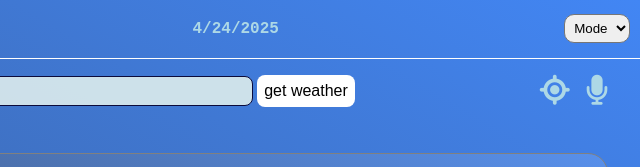
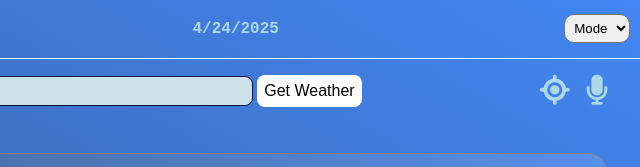
Before and after one commit to vandanafuloria/weather-forecast, a website built with webpack: page src/index.html in a window 1280 px wide. Shown: the top 167 px of the page, 640-1280 px from the left. Built offline with nearby package versions, Linux system fonts and the light colour scheme; no server answers.

Commit message:
change button and readme description

```diff
--- a/src/index.html
+++ b/src/index.html
@@ -45,7 +45,7 @@
               style="font-family: Arial, FontAwesome"
               value=""
             />
-            <button id="get-weather">get weather</button>
+            <button id="get-weather">Get Weather</button>
           </div>
           <div class="search-option">
             <span><i class="fa-solid fa-location-crosshairs"></i></span>
```
Also changed, not shown: README.md.
